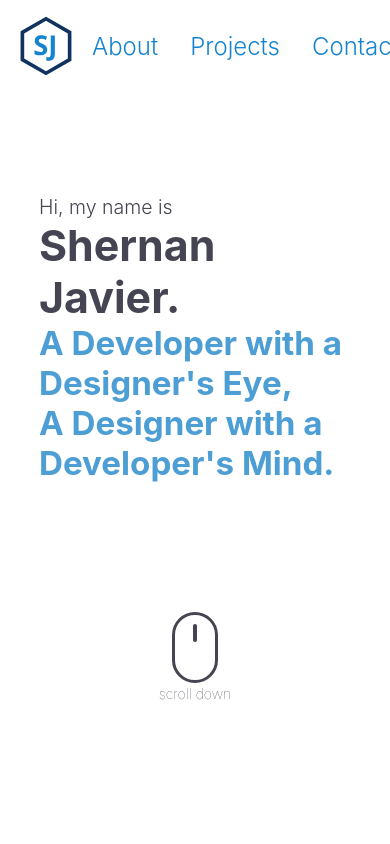
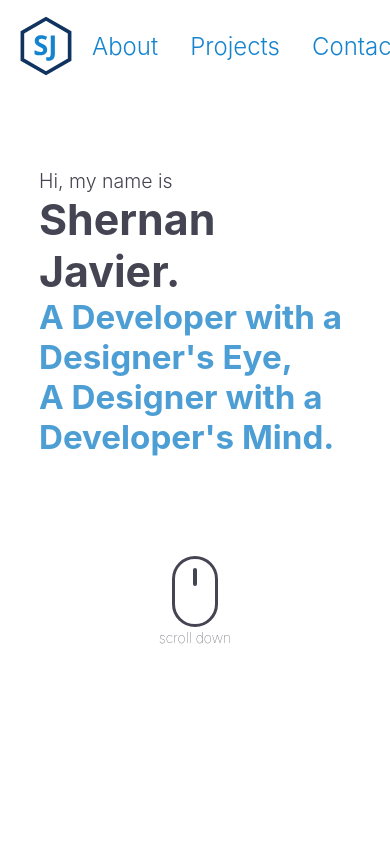
Before and after one commit to ShernanJ/Shernan-Javier, a React (Create React App) app: page / in a window 390 px wide. Shown: the top 844 px of the page. Built offline with nearby package versions, Linux system fonts and the light colour scheme.

Commit message:
Adjusted mobile view

```diff
--- a/src/Components/Pages/LandingPage/Header/HeaderStyles.js
+++ b/src/Components/Pages/LandingPage/Header/HeaderStyles.js
@@ -2,7 +2,7 @@ import styled from 'styled-components';
 
 export const Wrapper = styled.header`
   margin: auto;
-  padding: 50% 0 25% 0;
+  padding: 20vh 0 8vh 0;
   width: 80%;
   @media only screen and (min-width: 769px){
     /* margin: 6.5% auto 0 auto; */
```
